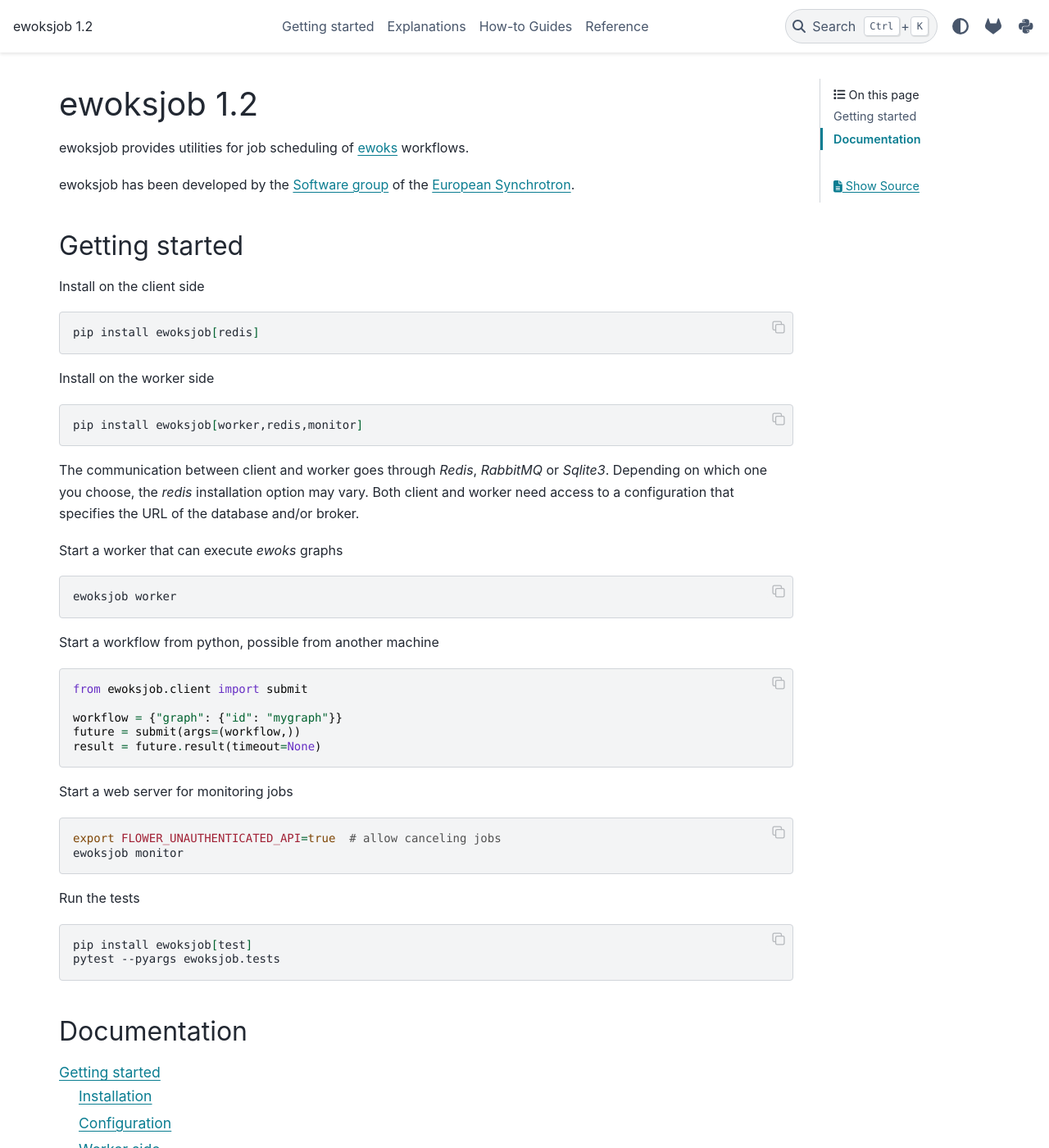
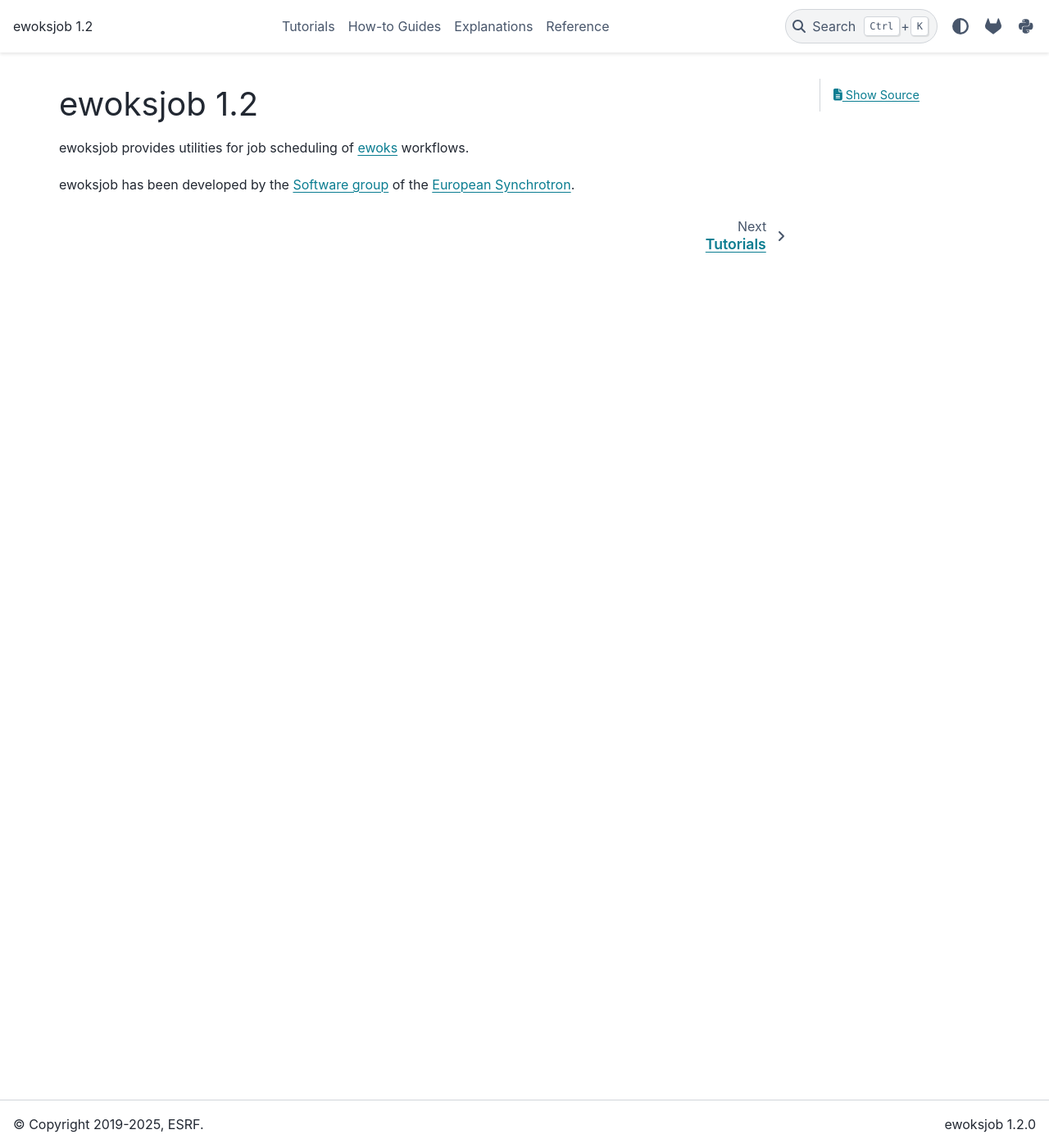
Before and after one commit to ewoks-kit/ewoksjob, a Sphinx documentation site: the page built from doc/index.rst, in a window 1280 px wide and 1400 px high. Shown: the whole window at 82% size. Built offline with Sphinx 7.4.7 and the PyData theme 0.15.4, drawn with Linux system fonts in a browser that asks for light colours; some of the changed text lies outside the part shown.

Commit message:
docs: restructure

```diff
--- a/doc/index.rst
+++ b/doc/index.rst
@@ -3,64 +3,13 @@ ewoksjob |version|
 
 ewoksjob provides utilities for job scheduling of `ewoks <https://ewoks.readthedocs.io/>`_ workflows.
 
-ewoksjob has been developed by the `Software group <http://www.esrf.eu/Instrumentation/software>`_ of the `European Synchrotron <https://www.esrf.eu/>`_.
-
-Getting started
----------------
-
-Install on the client side
-
-.. code-block:: bash
-
-    pip install ewoksjob[redis]
-
-Install on the worker side
-
-.. code-block:: bash
-
-    pip install ewoksjob[worker,redis,monitor]
-
-The communication between client and worker goes through *Redis*, *RabbitMQ* or *Sqlite3*.
-Depending on which one you choose, the `redis` installation option may vary. Both client and
-worker need access to a configuration that specifies the URL of the database and/or broker.
-
-Start a worker that can execute *ewoks* graphs
-
-.. code-block:: bash
-
-    ewoksjob worker
-
-Start a workflow from python, possible from another machine
-
-.. code-block:: python
-
-    from ewoksjob.client import submit
-
-    workflow = {"graph": {"id": "mygraph"}}
-    future = submit(args=(workflow,))
-    result = future.result(timeout=None)
-
-Start a web server for monitoring jobs
-
-.. code-block:: bash
-
-    export FLOWER_UNAUTHENTICATED_API=true  # allow canceling jobs
-    ewoksjob monitor
-
-Run the tests
-
-.. code-block:: bash
-
-    pip install ewoksjob[test]
-    pytest --pyargs ewoksjob.tests
-
-Documentation
--------------
+ewoksjob has been developed by the `Software group <http://www.esrf.eu/Instrumentation/software>`_
+of the `European Synchrotron <https://www.esrf.eu/>`_.
 
 .. toctree::
-    :maxdepth: 2
+    :hidden:
 
-    getting_started
+    tutorials/index
+    howtoguides/index
     explanations/index
-    howtoguides/index
     reference/index
--- a/doc/reference/cli.rst
+++ b/doc/reference/cli.rst
@@ -1,5 +1,7 @@
-Ewoksjob commands reference
-===========================
+.. _cli:
+
+CLI reference
+=============
 
 The ``ewoksjob`` command line interface is a wrapper of the `Celery command line interface <https://docs.celeryq.dev/en/stable/reference/cli.html>`_.
 
--- a/doc/reference/index.rst
+++ b/doc/reference/index.rst
@@ -1,5 +1,7 @@
 Reference
 =========
+
+Command-Line Interface (CLI) and Python API reference.
 
 .. toctree::
     :maxdepth: 1
--- /dev/null
+++ b/doc/tutorials/index.rst
@@ -0,0 +1,10 @@
+Tutorials
+=========
+
+.. toctree::
+    :maxdepth: 1
+
+    installation
+    getting_started
+    configuration
+    jobs
```
Also changed, not shown: README.md (+1 -1 lines), doc/getting_started.rst (deleted, +0 -248 lines), doc/tutorials/configuration.rst (added, +106 -0 lines), doc/tutorials/getting_started.rst (added, +75 -0 lines), doc/tutorials/installation.rst (added, +41 -0 lines), doc/tutorials/jobs.rst (added, +108 -0 lines).
